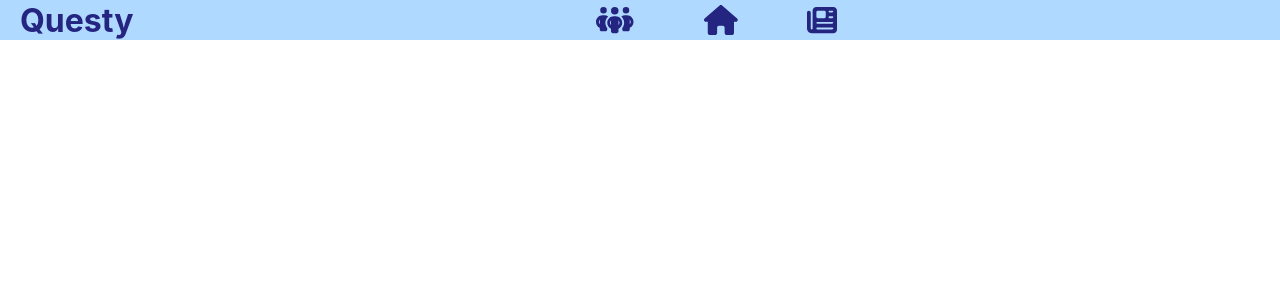
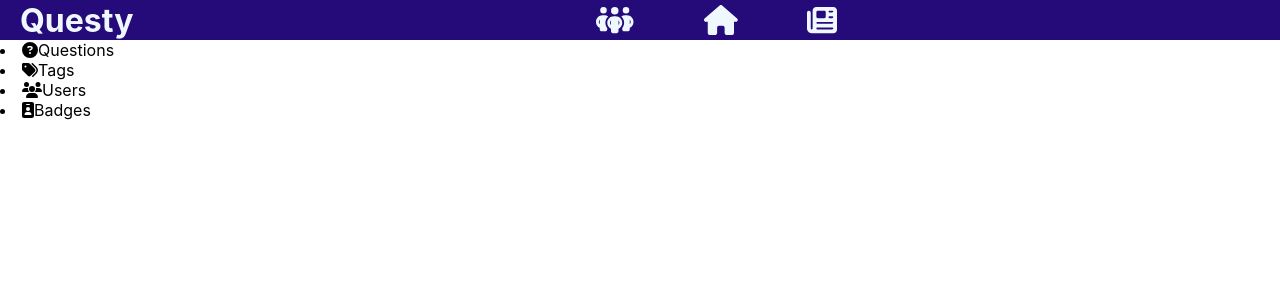
Before and after one commit to NixonOjiem/forum, a React (Create React App) app in the folder frontend/: page /forum in a window 1280 px wide. Shown: the top 300 px of the page. Built offline with nearby package versions, Linux system fonts and the light colour scheme.

Commit message:
working on the side bar

```diff
--- a/frontend/src/App.css
+++ b/frontend/src/App.css
@@ -65,14 +65,14 @@
     height: auto;
     display: flex;
     align-items: center;
-    background-color: rgb(176, 217, 255);
+    background-color: #250b7a;
     padding: 0 20px; /* Optional: Add some padding for better spacing */
 
 }
 
 .header h1 {
     margin: 0;
-    color: rgb(36, 36, 129);
+    color: aliceblue
 }
 
 .nav-container {
@@ -97,11 +97,11 @@
 
 .icon {
     font-size: 30px;
-    color: rgb(36, 36, 129);
+    color: aliceblue;
     cursor: pointer;
 }
 .icon:hover{
-    color: rgb(246, 239, 239);
+    color:rgb(252, 244, 184);
     transition-duration: 0.5s;
 }
 /*End of editing the header component*/
@@ -112,3 +112,6 @@
     height: auto;
     overflow-x: hidden;
 }
+/*End of editing the forum container*/
+
+/*Editing the side bar*/
--- a/frontend/src/components/Forums.js
+++ b/frontend/src/components/Forums.js
@@ -8,7 +8,7 @@ function Forums() {
   return (
     <div className='forum-container'>
         <Header />
-        {/* <EntireForum /> */}
+        <SideBar />
     </div>
   )
 }
--- a/frontend/src/components/SideBar.js
+++ b/frontend/src/components/SideBar.js
@@ -1,12 +1,20 @@
-import React from 'react'
+import React from 'react';
+import {FontAwesomeIcon} from '@fortawesome/react-fontawesome';
+import { library } from '@fortawesome/fontawesome-svg-core';
+import { faTags } from '@fortawesome/free-solid-svg-icons';
+import { faQuestionCircle } from '@fortawesome/free-solid-svg-icons';
+import { faUsers } from '@fortawesome/free-solid-svg-icons';
+import {faUser} from '@fortawesome/free-solid-svg-icons';
+import { faIdBadge } from '@fortawesome/free-solid-svg-icons';
 
 function SideBar() {
   return (
     <div className='sidebar'>
         <div className='container-side'>
-            <li>first link</li>
-            <li>second link</li>
-            <li>Last Link</li>
+            <li><FontAwesomeIcon icon={faQuestionCircle} className='sidebar-icon' />Questions</li>
+            <li><FontAwesomeIcon icon={faTags} className='sidebar-icon' />Tags</li>
+            <li><FontAwesomeIcon icon={faUsers} className='sidebar-icon' />Users</li>
+            <li><FontAwesomeIcon icon={faIdBadge} className='sidebar-icon' />Badges</li>
         </div>
     </div>
   )
```
